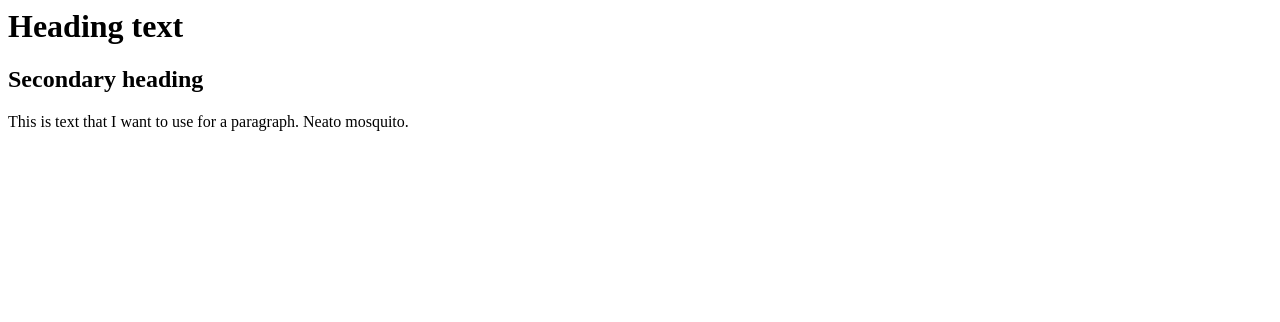
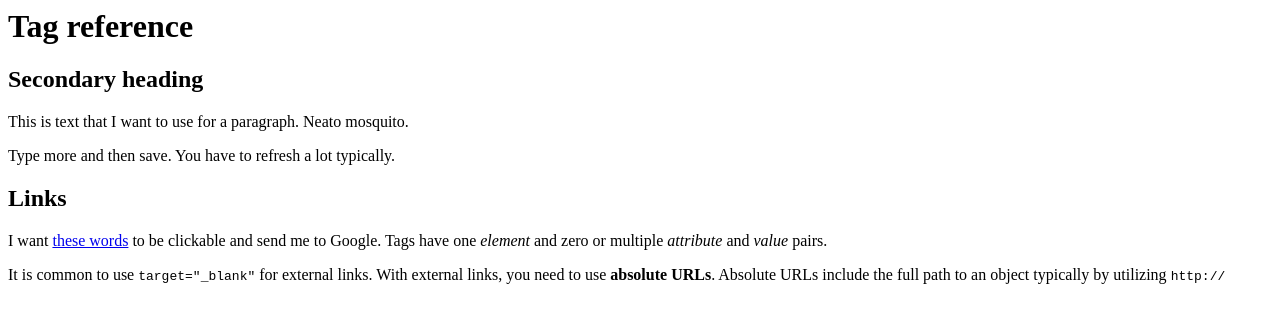
Before and after one commit to morganconrad2012/morganconrad2012.github.io, a plain HTML site: page index.html in a window 1280 px wide. Drawn offline with Linux system fonts and the light colour scheme.

Commit message:
External links and absolute URLs

```diff
--- a/index.html
+++ b/index.html
@@ -1,3 +1,8 @@
-<h1>Heading text</h1>
+<h1>Tag reference</h1>
 <h2>Secondary heading</h2>
 <p>This is text that I want to use for a paragraph. Neato mosquito.</p>
+<p>Type more and then save. You have to refresh a lot typically.</p>
+
+<h2>Links</h2>
+<p>I want <a href="http://google.com" target="_blank">these words</a> to be clickable and send me to Google. Tags have one <em>element</em> and zero or multiple <em>attribute</em> and <em>value</em> pairs.</p>
+<p>It is common to use <code>target="_blank"</code> for external links. With external links, you need to use <strong>absolute URLs</strong>. Absolute URLs include the full path to an object typically by utilizing <code>http://</code></p>
```
